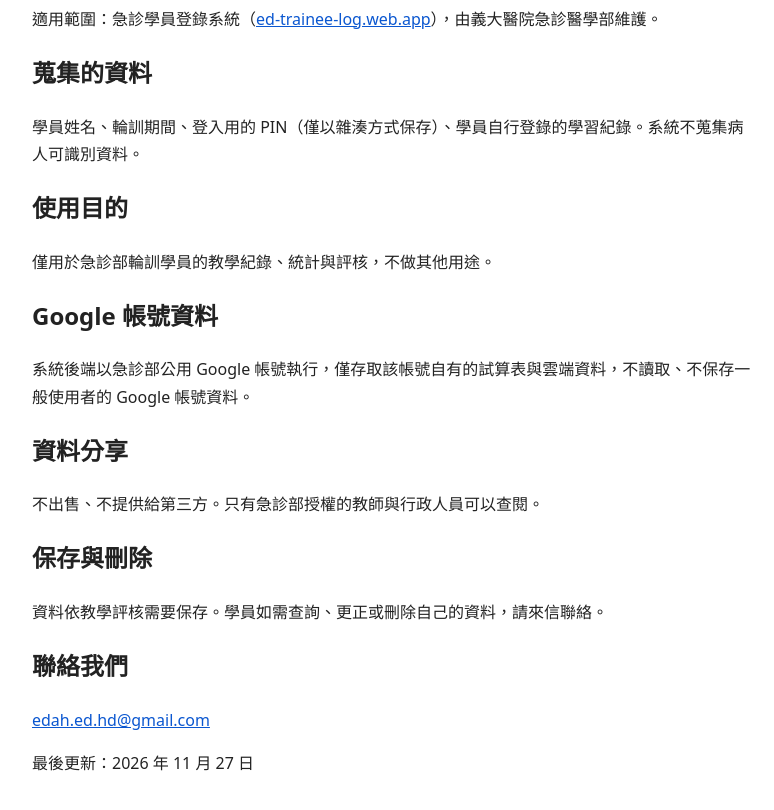
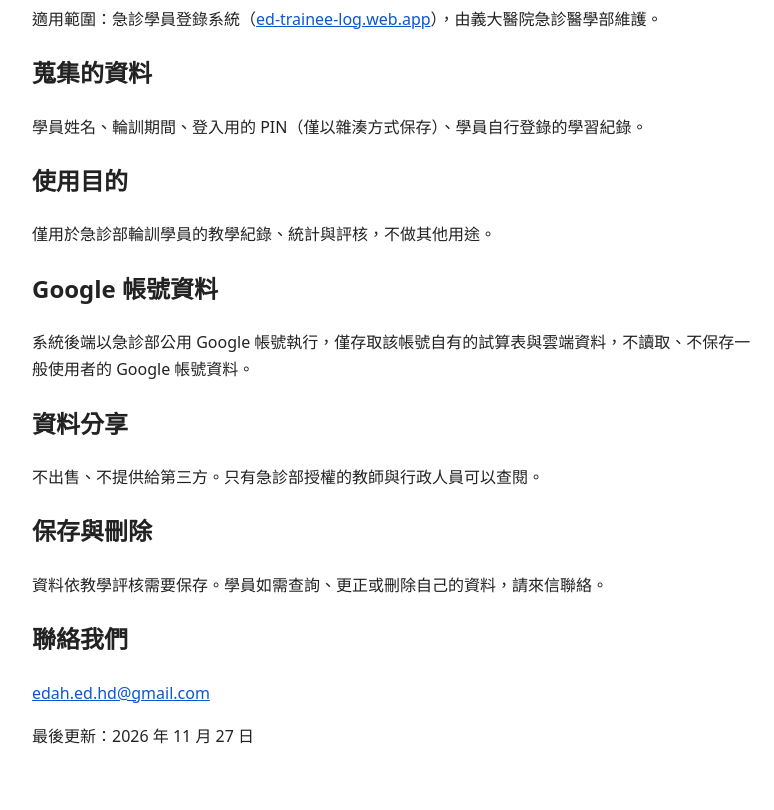
Before and after one commit to edah-ed-hd/ed-trainee-log-site, a plain HTML site: page privacy.html in a window 1280 px wide. Shown: the part 110-920 px from the top of the page, without its empty margins (248-1022 px from the left). Drawn offline with Linux system fonts and the light colour scheme.

Commit message:
Update privacy policy to clarify data collection
Removed mention of not collecting identifiable patient data.

```diff
--- a/privacy.html
+++ b/privacy.html
@@ -3,7 +3,7 @@
 <h1>隱私權政策</h1>
 <p>適用範圍：急診學員登錄系統（<a href="https://ed-trainee-log.web.app">ed-trainee-log.web.app</a>），由義大醫院急診醫學部維護。</p>
 <h2>蒐集的資料</h2>
-<p>學員姓名、輪訓期間、登入用的 PIN（僅以雜湊方式保存）、學員自行登錄的學習紀錄。系統不蒐集病人可識別資料。</p>
+<p>學員姓名、輪訓期間、登入用的 PIN（僅以雜湊方式保存）、學員自行登錄的學習紀錄。</p>
 <h2>使用目的</h2>
 <p>僅用於急診部輪訓學員的教學紀錄、統計與評核，不做其他用途。</p>
 <h2>Google 帳號資料</h2>
```
